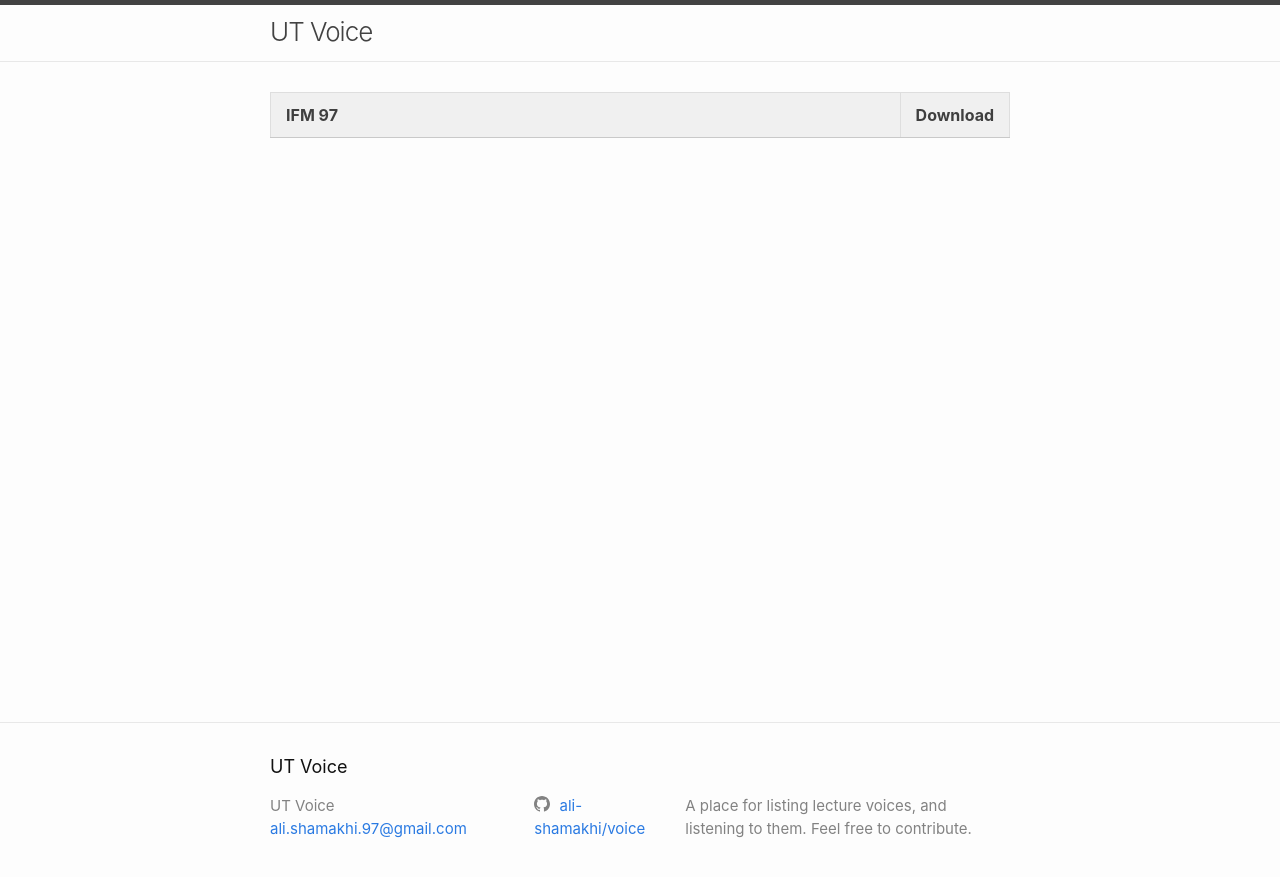
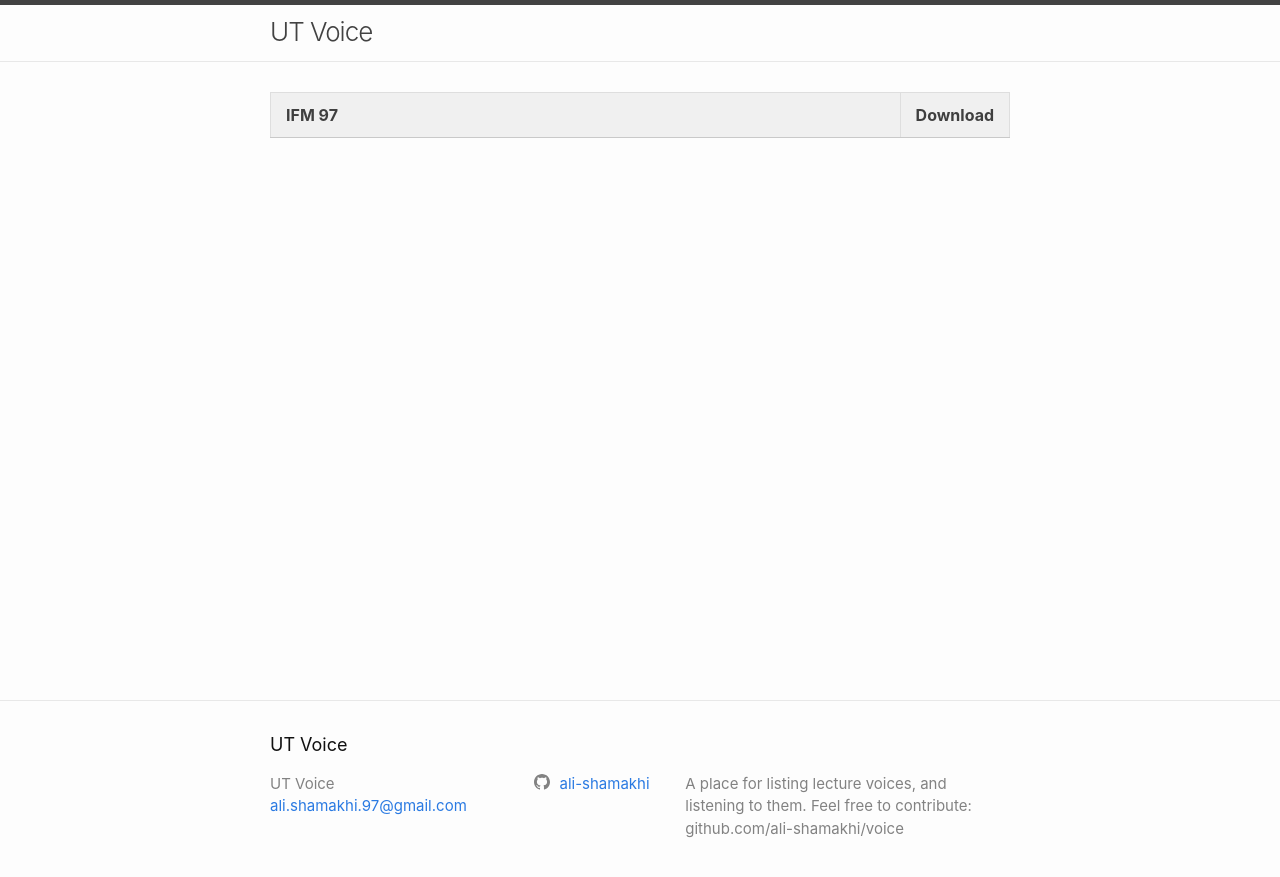
Before and after one commit to ali-shamakhi/voice, a Jekyll site: the page built from index.html, in a window 1280 px wide. Shown: the top 877 px of the page. Built offline with Jekyll 4.4.1, drawn with Linux system fonts in a browser that asks for light colours; nearby versions of some CDN libraries; library files that are not in the unit come from our copies.

Commit message:
fixed references

```diff
--- a/_config.yml
+++ b/_config.yml
@@ -16,10 +16,10 @@
 title: UT Voice
 email: ali.shamakhi.97@gmail.com
 description: >- # this means to ignore newlines until "baseurl:"
-  A place for listing lecture voices, and listening to them. Feel free to contribute.
+  A place for listing lecture voices, and listening to them. Feel free to contribute: github.com/ali-shamakhi/voice
 baseurl: "/voice" # the subpath of your site, e.g. /blog
 url: "https://ali-shamakhi.github.io" # the base hostname & protocol for your site, e.g. http://example.com
-github_username:  ali-shamakhi/voice
+github_username:  ali-shamakhi
 
 # Build settings
 markdown: kramdown
```
Also changed, not shown: README.md.
